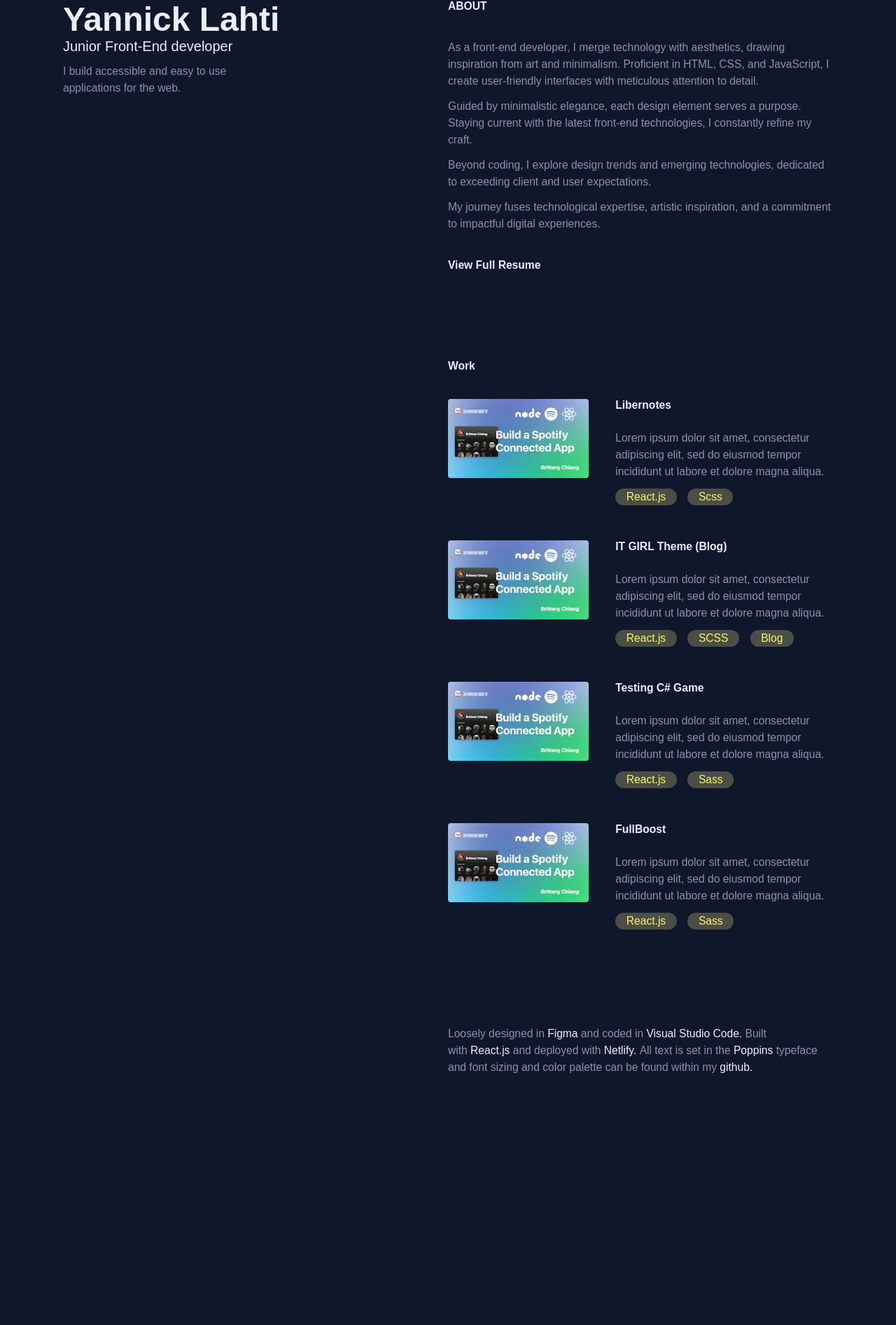
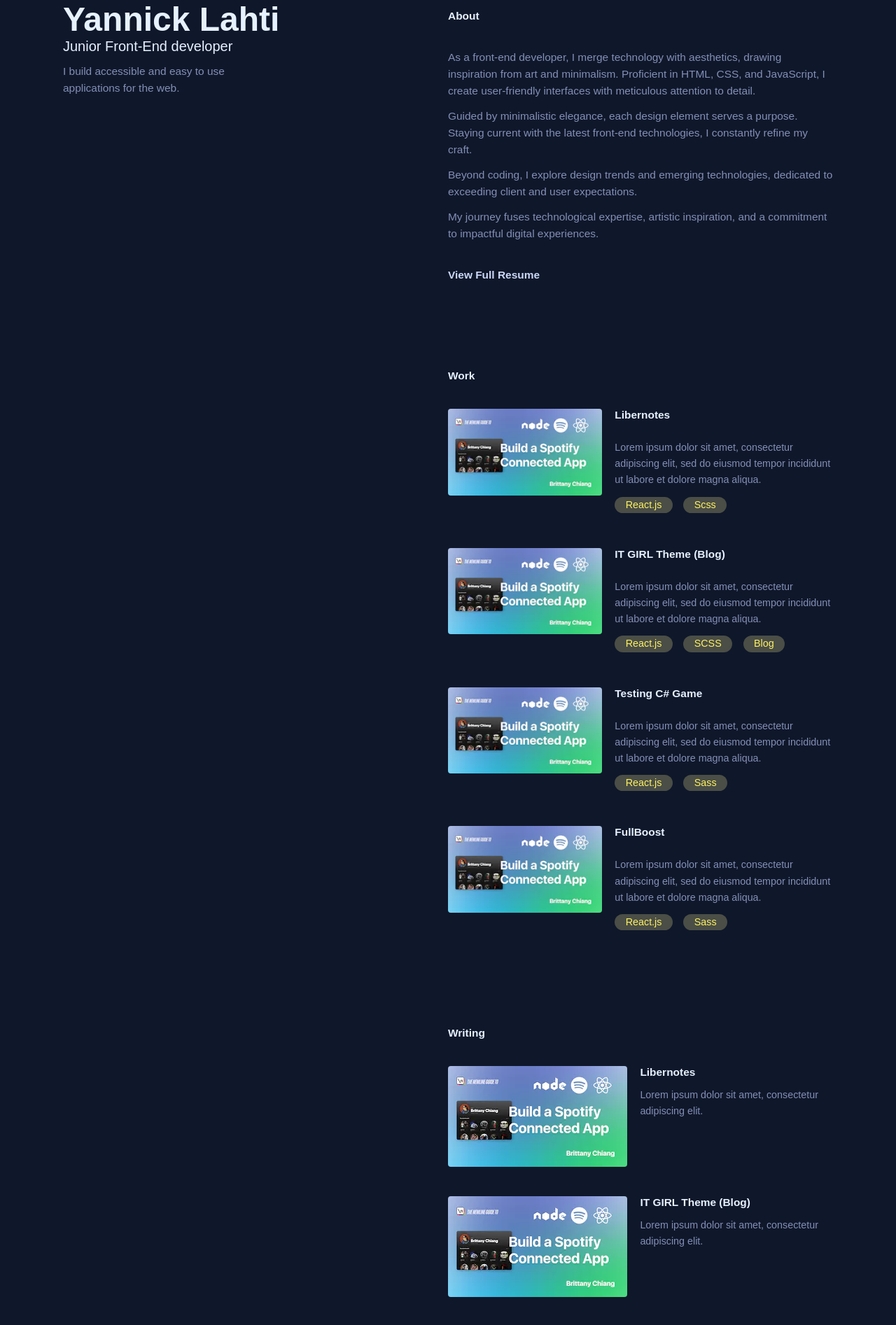
Before and after one commit to ylahti6/Portfolio, a React (Create React App) app in the folder my-app/: page / in a window 1280 px wide. Shown: the part 76-1969 px from the top of the page at 70% size. Before the commit the page ends 1701 px from the top, so only its background shows below. Built offline with nearby package versions, Linux system fonts and the light colour scheme; some icons are missing.

Commit message:
testing gh pages for updates

```diff
--- a/my-app/src/App.js
+++ b/my-app/src/App.js
@@ -13,7 +13,7 @@ function App() {
       <header className="App-header">
         <h1>Yannick Lahti</h1>
         <h3>Junior Front-End developer</h3>
-        <p>I build accessible and easy to use<br /> applications for the web.</p>
+        <p className='lg-font'>I build accessible and easy to use<br /> applications for the web.</p>
 
           <div className='App-social'>
             <a href={githubUrl} target="_blank" rel="noopener noreferrer"><PiGithubLogoLight className='icon'/></a>
--- a/my-app/src/Sections/About.js
+++ b/my-app/src/Sections/About.js
@@ -7,13 +7,13 @@ function About() {
   return (
     <div className='content-wrap'>
       <div className='title'>
-        <h6>ABOUT</h6>
+        <h6>About</h6>
       </div>
 
-      <p>As a front-end developer, I merge technology with aesthetics, drawing inspiration from art and minimalism. Proficient in HTML, CSS, and JavaScript, I create user-friendly interfaces with meticulous attention to detail.</p>
-      <p>Guided by minimalistic elegance, each design element serves a purpose. Staying current with the latest front-end technologies, I constantly refine my craft.</p>
-      <p>Beyond coding, I explore design trends and emerging technologies, dedicated to exceeding client and user expectations.</p>
-      <p>My journey fuses technological expertise, artistic inspiration, and a commitment to impactful digital experiences.</p>
+      <p className='lg-font'>As a front-end developer, I merge technology with aesthetics, drawing inspiration from art and minimalism. Proficient in HTML, CSS, and JavaScript, I create user-friendly interfaces with meticulous attention to detail.</p>
+      <p className='lg-font'>Guided by minimalistic elegance, each design element serves a purpose. Staying current with the latest front-end technologies, I constantly refine my craft.</p>
+      <p className='lg-font'>Beyond coding, I explore design trends and emerging technologies, dedicated to exceeding client and user expectations.</p>
+      <p className='lg-font'>My journey fuses technological expertise, artistic inspiration, and a commitment to impactful digital experiences.</p>
 
       <div className="resume">
         <h6><a href={resumeUrl} target="_blank" rel="noopener noreferrer">View Full Resume</a></h6>
--- /dev/null
+++ b/my-app/src/Sections/Components/Blog.js
@@ -0,0 +1,19 @@
+import React from 'react';
+
+const Blog = ({ title, content,  imageSrc }) => {
+  return (
+    <div className="project-card">
+        <div className="project-header">
+        {imageSrc && <img src={imageSrc} className='project-image' alt={`${title} header`} />}
+        </div>
+        <div className="project-content">
+        <span>
+          <h6>{title}</h6>
+        </span>
+        <p>{content}</p>
+      </div>
+    </div>
+  );
+};
+
+export default Blog;
--- a/my-app/src/Sections/Footer.js
+++ b/my-app/src/Sections/Footer.js
@@ -4,16 +4,17 @@ import '../styles/App.css';
 function Footer() {
   return (
     <div className='content-wrap'>
-        <p className="info">Loosely designed in
+        <p className="info content">Crafted in
         <a href="https://www.figma.com/" target="_blank" rel="noreferrer">&nbsp;Figma&nbsp;</a>and coded in
-        <a href="https://code.visualstudio.com/" target="_blank" rel="noreferrer">&nbsp;Visual Studio Code.&nbsp;</a>Built with
-        <a href="https://react.dev/" target="_blank" rel="noreferrer">&nbsp;React.js&nbsp;</a>and deployed with
-        <a href="https://www.netlify.com/" target="_blank" rel="noreferrer">&nbsp;Netlify.&nbsp;</a>All text is set in the
+        <a href="https://code.visualstudio.com/" target="_blank" rel="noreferrer">&nbsp;Visual Studio Code</a>.&nbsp;Built with
+        <a href="https://react.dev/" target="_blank" rel="noreferrer">&nbsp;React.js&nbsp;</a>and
+        <a href="https://sass-lang.com/" target="_blank" rel="noreferrer">&nbsp;SASS</a>.&nbsp;Deployed with
+        <a href="https://www.netlify.com/" target="_blank" rel="noreferrer">&nbsp;Netlify</a>.&nbsp;All text is set in the
         <a href='https://fonts.google.com/specimen/Poppins' target="_blank" rel="noreferrer">&nbsp;Poppins&nbsp;</a>
         typeface and font sizing and color palette can be found within my
-        <a href='https://github.com/himynameisyannick' target="_blank" rel="noreferrer">&nbsp;github.</a></p>
+        <a href='https://github.com/himynameisyannick' target="_blank" rel="noreferrer">&nbsp;GitHub</a>.
+        </p>
     </div>
-
   );
 }
 
--- /dev/null
+++ b/my-app/src/Sections/Writing.js
@@ -0,0 +1,44 @@
+import '../index.css';
+import '../styles/App.css';
+import Blog from './Components/Blog.js';
+import Fonts from '../images/course-card.png';
+
+
+function Writing () {
+
+    const projects = [
+        {
+          title: "Libernotes",
+          content: "Lorem ipsum dolor sit amet, consectetur adipiscing elit.",
+          imageSrc: [Fonts],
+        },
+        {
+          title: "IT GIRL Theme (Blog)",
+          content: "Lorem ipsum dolor sit amet, consectetur adipiscing elit.",
+          imageSrc: [Fonts],
+        },
+        {
+          title: "Testing C# Game",
+          content: "Lorem ipsum dolor sit amet, consectetur adipiscing elit.",
+          imageSrc: [Fonts],
+        },
+        {
+          title: "FullBoost",
+          content: "Lorem ipsum dolor sit amet, consectetur adipiscing elit.",
+          imageSrc: [Fonts],
+        }
+      ]
+    return (
+        <div className='content-wrap'>
+            <div className='title'>
+                <h6>Writing</h6>
+            </div>
+            {projects.map((project, index) => (
+        <Blog key={index} {...project} />
+      ))}
+    </div>
+
+    );
+}
+
+export default Writing;
--- a/my-app/src/index.css
+++ b/my-app/src/index.css
@@ -16,7 +16,7 @@ body {
 * { margin: 0; padding: 0; text-decoration: none;}
 
 /* Hyperlink Styling */
-a {color: var(--white);}
+a {color: var(--light-slate);}
 a:hover {color: var(--yellow);}
 
 /* Icon Styling */
@@ -27,6 +27,7 @@ a:hover {color: var(--yellow);}
 h1 {font-size: var(--f-lg); font-weight: 700;}
 h3 {font-size: var(--f-md); font-weight: 500;}
 h6 {font-size: var(--f-sm); font-weight: 600; margin-bottom: var(--spacing-sm);}
-p {font-size: var(--f-sm); color: var(--slate); margin: 0.75rem 0; line-height: 1.5rem;}
+p.lg-font {font-size: var(--f-sm); color: var(--slate); margin: 0.75rem 0; line-height: 1.5rem;}
+p {font-size: var(--f-xs); color: var(--slate); margin: 0.75rem 0; line-height: 1.45rem;}
 
 @import url("https://fonts.googleapis.com/css2?family=Poppins:ital,wght@0,100;0,200;0,300;0,400;0,500;0,600;0,700;0,800;0,900;1,100;1,200;1,300;1,400;1,500;1,600;1,700;1,800;1,900&display=swap");
--- a/my-app/src/index.js
+++ b/my-app/src/index.js
@@ -6,6 +6,7 @@ import App from './App';
 import Content from './Content';
 import About from './Sections/About';
 import Work from './Sections/Work';
+import Writing from './Sections/Writing';
 import Footer from './Sections/Footer';
 import reportWebVitals from './reportWebVitals';
 
@@ -17,6 +18,7 @@ root.render(
       <Content>
         <About />
         <Work />
+        <Writing />
         <Footer />
       </ Content >
     </div>
--- a/my-app/src/styles/App.css
+++ b/my-app/src/styles/App.css
@@ -34,15 +34,11 @@
     margin: var(--spacing-md) 0;
   }
   .project-header {
-    margin-right: var(--spacing-sm);
     min-width: 10rem;
     max-width: 16rem;
   }
-  .project-header .project-image {
-    width: 100%;
-  }
-  .project-header .project-content {
-    background-color: blue;
+  .content-wrap:first-child {
+    margin-top: var(--f-xs);
   }
 }
 @media (max-width: 1023px) {
@@ -73,10 +69,7 @@
     height: 100%;
   }
   .project-header {
-    margin-right: var(--spacing-sm);
-  }
-  .project-content {
-    width: 100%;
+    max-width: 12rem;
   }
 }
 @media (max-width: 768px) {
@@ -121,6 +114,11 @@
 .App .project-card .project-header,
 .content-wrap .project-card .project-header {
   min-width: var(--spacing-xl);
+  margin-right: var(--spacing-xs);
+  width: 100%;
+}
+.App .project-card .project-header .project-image,
+.content-wrap .project-card .project-header .project-image {
   width: 100%;
 }
 .App .project-card .project-content span,
--- a/my-app/src/styles/App.scss
+++ b/my-app/src/styles/App.scss
@@ -37,17 +37,11 @@
   }
 
   .project-header {
-    margin-right: var(--spacing-sm);
     min-width: 10rem;
     max-width: 16rem;
-
-    .project-image {
-      width: 100%;
-    }
-    .project-content {
-      background-color: blue;
-    }
   }
+  // Adding space to the first component of the content section to match the height of the left info section
+  .content-wrap:first-child { margin-top: var(--f-xs); }
 }
 
 // Medium display
@@ -82,11 +76,8 @@
     }
   }
   .project-header {
-    margin-right: var(--spacing-sm);
-  }
 
-  .project-content {
-    width: 100%;
+    max-width: 12rem;
   }
 }
 
@@ -108,11 +99,6 @@
 
   .project-card {
     flex-direction: column-reverse;
-
-    .project-keywords {
-      // background-color: red;
-    //  flex-direction: column;
-    }
   }
 }
 
@@ -136,7 +122,12 @@
     }
     .project-header {
       min-width: var(--spacing-xl);
+      margin-right: var(--spacing-xs);
       width: 100%;
+
+      .project-image {
+        width: 100%;
+      }
     }
     .project-content {
       span {
--- a/my-app/src/styles/variable.css
+++ b/my-app/src/styles/variable.css
@@ -6,12 +6,13 @@
   --black: #010101;
   --navy: #0f172a;
   --light-navy: #112240;
-  --slate: #8892b0;
-  --light-slate: #a8b2d1;
+  --slate: #838fb6;
+  --light-slate: #cbd8f7;
   --peel: #fcf39640;
   --yellow: #FFF263;
 
   /* Content Spacing */
+  --spacing-xs: 1.15rem;
   --spacing-sm: 2.375rem;
   --spacing-md: 4.75rem;
   --spacing-lg: 7.85rem;
@@ -20,7 +21,8 @@
   /* Font Sizing */
   --f-lg: 3rem;
   --f-md: 1.25rem;
-  --f-sm: 0.975rem;
+  --f-sm: 0.965rem;
+  --f-xs: 0.895rem;
 
   /* Icon Sizing */
   --f-icon: 1.875rem;
```
Also changed, not shown: my-app/src/Sections/Blog.js (deleted, +0 -20 lines), 1 other file (tests, documents, lock files or other folders).
